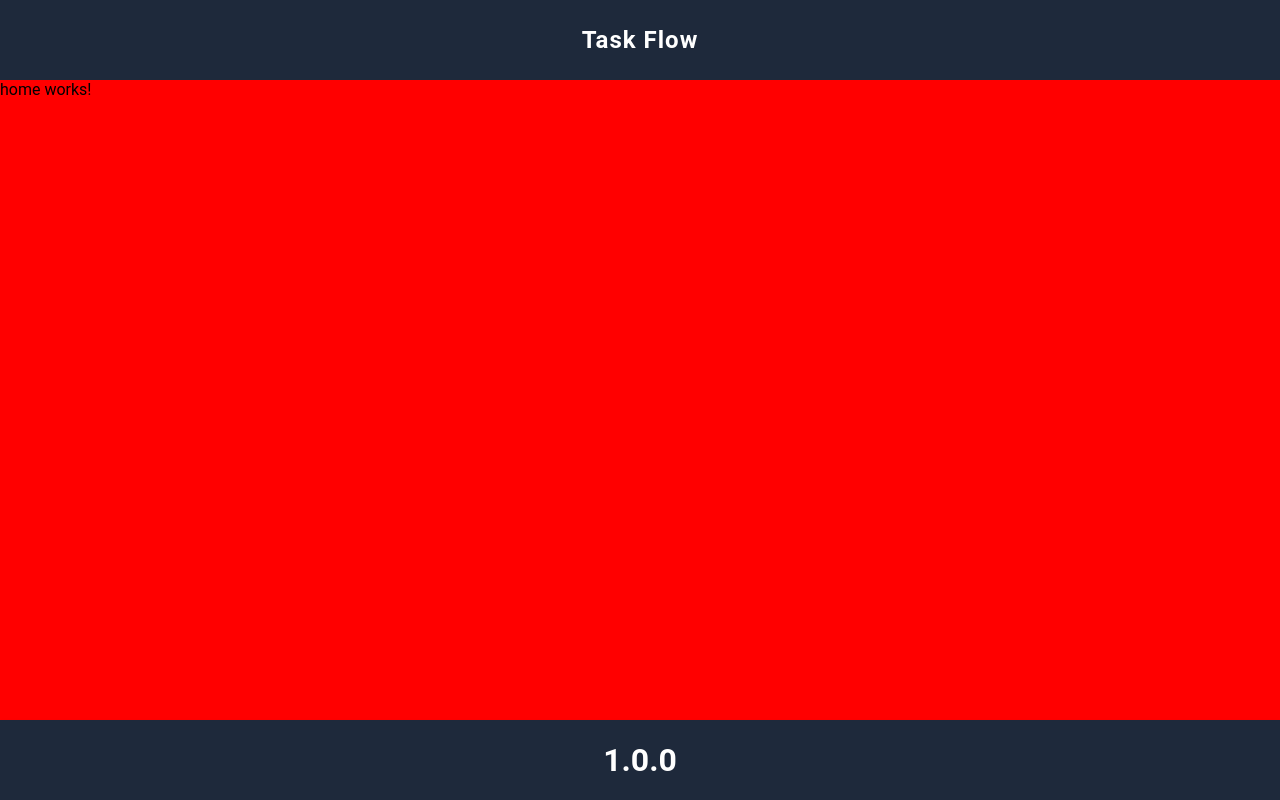
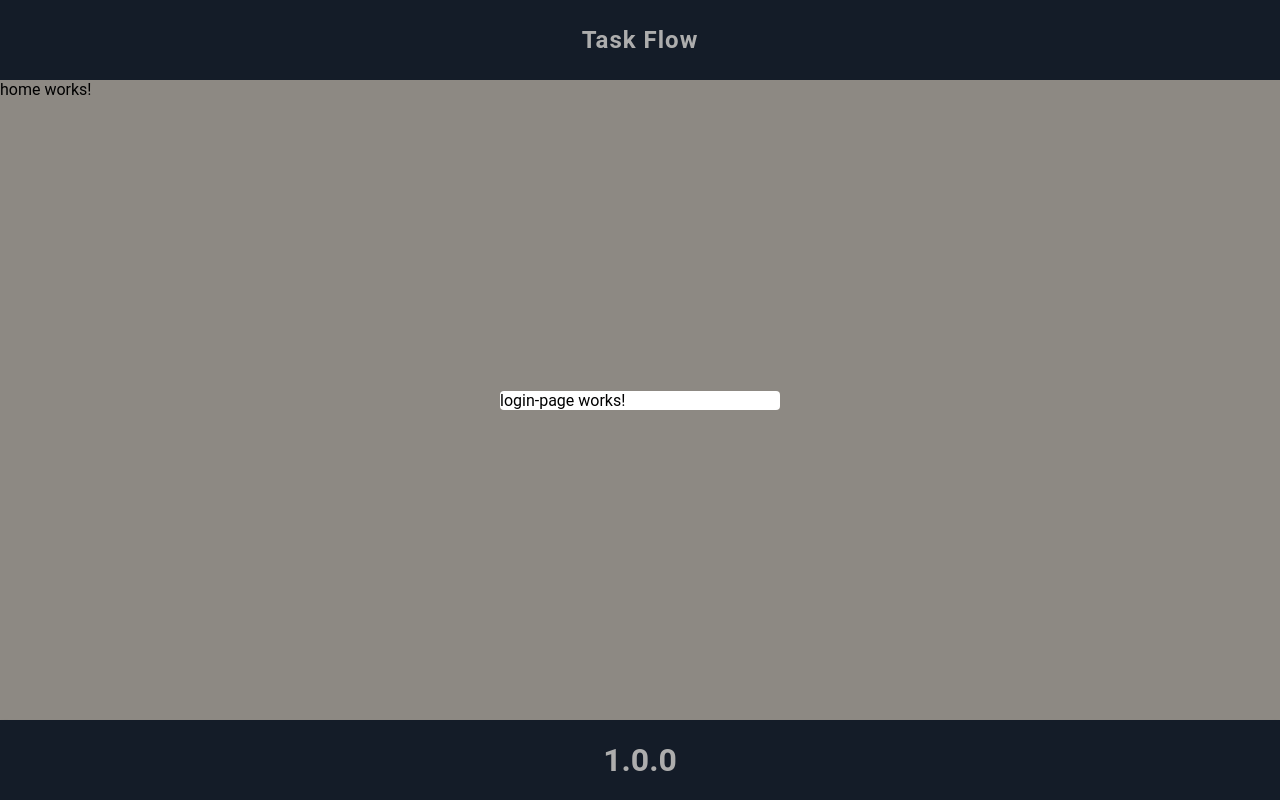
Before and after one commit to robeel-bhatti/task-flow, an Angular app in the folder task-flow/: page / in a window 1280 px wide. Built offline with nearby package versions, Linux system fonts and the light colour scheme.

Commit message:
feat: add angular/material library to have dialog functionality.

```diff
--- a/task-flow/package.json
+++ b/task-flow/package.json
@@ -14,6 +14,7 @@
     "@angular/compiler": "^19.2.0",
     "@angular/core": "^19.2.0",
     "@angular/forms": "^19.2.0",
+    "@angular/material": "^19.2.11",
     "@angular/platform-browser": "^19.2.0",
     "@angular/platform-browser-dynamic": "^19.2.0",
     "@angular/router": "^19.2.0",
--- a/task-flow/src/app/app.component.css
+++ b/task-flow/src/app/app.component.css
@@ -5,7 +5,7 @@
 }
 
 .app__main_content {
-  background-color: red;
+  background-color: #d0cac1;
   height: 80%;
 }
 
--- a/task-flow/src/app/home/home.component.ts
+++ b/task-flow/src/app/home/home.component.ts
@@ -1,11 +1,17 @@
-import { Component } from '@angular/core';
+import { Component, inject, OnInit } from '@angular/core';
+import { MatDialog } from '@angular/material/dialog';
+import { LoginPageComponent } from './login-page/login-page.component';
 
 @Component({
   selector: 'app-home',
   imports: [],
   templateUrl: './home.component.html',
-  styleUrl: './home.component.css'
+  styleUrl: './home.component.css',
 })
-export class HomeComponent {
+export class HomeComponent implements OnInit {
+  readonly dialog = inject(MatDialog);
 
+  ngOnInit(): void {
+    this.dialog.open(LoginPageComponent);
+  }
 }
```
Also changed, not shown: 1 other file (tests, documents, lock files or other folders).
